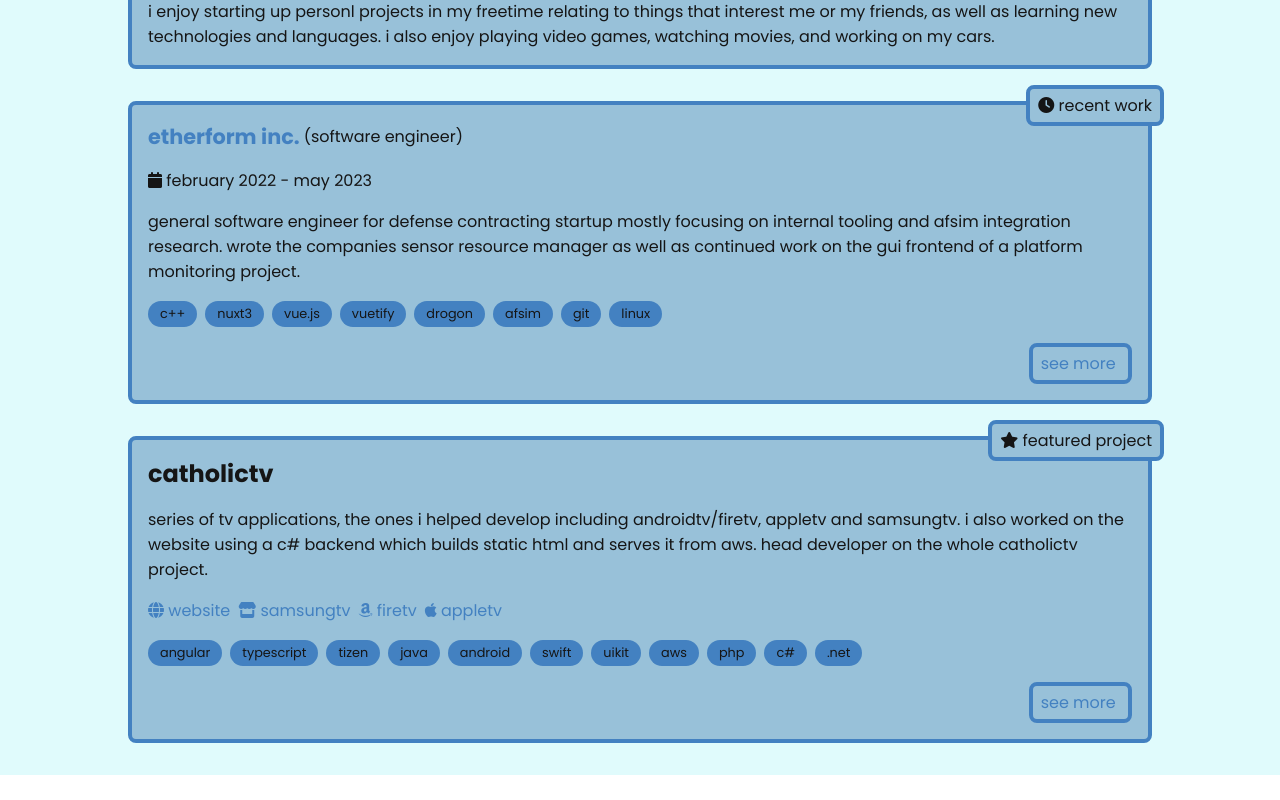
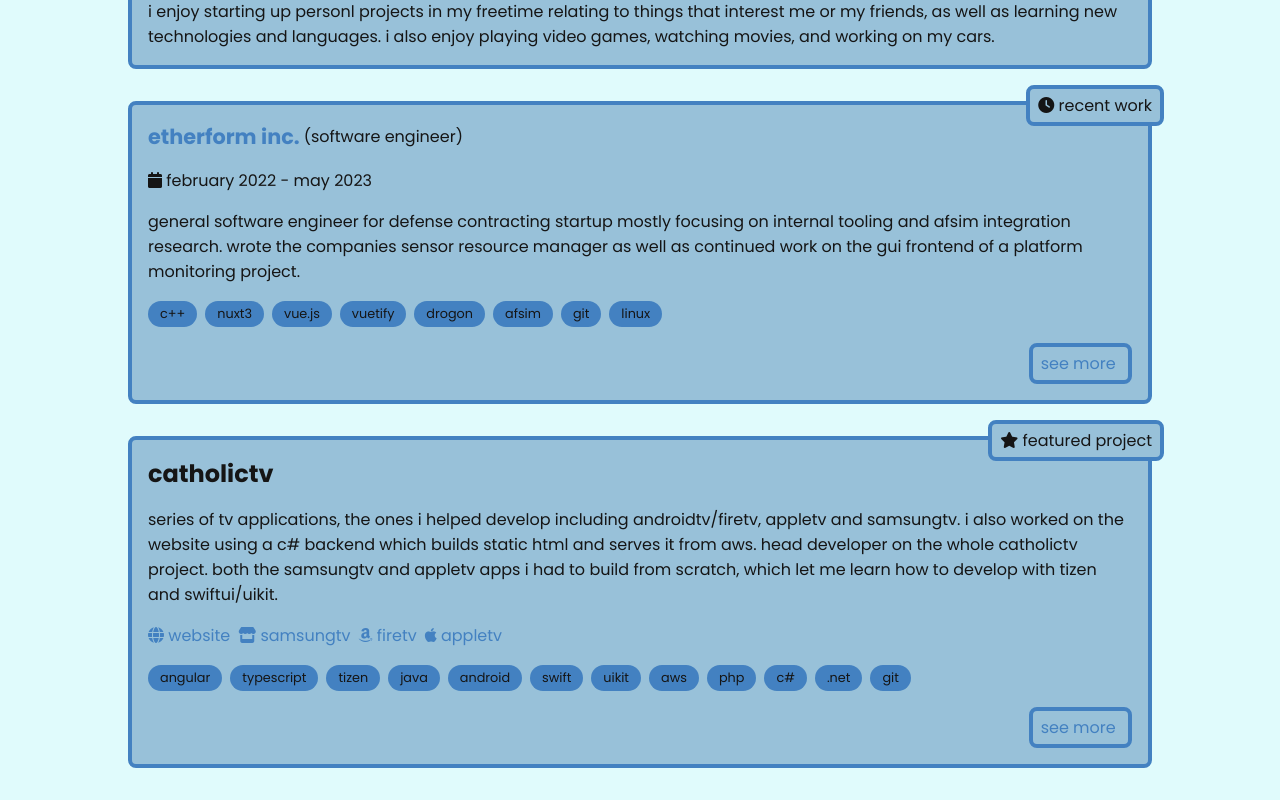
Before and after one commit to lavaskin/jacksoneggers.com, an Angular app: page /home in a window 1280 px wide. Shown: the part 967-1767 px from the top of the page. Before the commit the page ends 1742 px from the top, so only its background shows below. Built offline with nearby package versions, Linux system fonts and the light colour scheme; some icons are missing.

Commit message:
added more projects

```diff
--- a/src/app/components/experience-item/experience-item.component.css
+++ b/src/app/components/experience-item/experience-item.component.css
@@ -28,7 +28,7 @@
 	gap: 0.5rem;
 }
 
-.btn {
+.btn-wrapper {
 	margin-left: auto;
 }
 
--- a/src/app/components/experience-item/experience-item.component.html
+++ b/src/app/components/experience-item/experience-item.component.html
@@ -11,7 +11,7 @@
 	<p class=desc>{{ experience.description }}</p>
 
 	<!-- Relevant Projects Links (Only show on experiences tab) -->
-	<div class="projects" *ngIf="experience.relevantProjects && !extraLink">
+	<div class="projects" *ngIf="experience.relevantProjects.length > 0 && !extraLink">
 		<span><i class="fas fa-folder"></i> Relevant Projects: </span>
 		<a *ngFor="let id of experience.relevantProjects; let idx=index"
 			[routerLink]="'/projects/'+id"
@@ -27,9 +27,11 @@
 	</div>
 
 	<!-- Goto Experiences Button -->
-	<button *ngIf="extraLink" class="btn" [routerLink]="extraLink">
-		see more <i class="fas fa-arrow-turn-down-right"></i>
-	</button>
+	<a *ngIf="extraLink" [routerLink]="extraLink" class="btn-wrapper">
+		<button class="btn">
+			see more <i class="fas fa-arrow-turn-down-right"></i>
+		</button>
+	</a>
 
 	<i *ngIf="highlighted" class="fas fa-right"></i>
 
--- a/src/app/components/project/project.component.css
+++ b/src/app/components/project/project.component.css
@@ -11,7 +11,7 @@
 	gap: 0.5rem;
 }
 
-.btn {
+.btn-wrapper {
 	margin-left: auto;
 }
 
--- a/src/app/components/project/project.component.html
+++ b/src/app/components/project/project.component.html
@@ -16,16 +16,20 @@
 	</div>
 
 	<!-- Relevant Experience Button -->
-	<button *ngIf="!extraLink && project.relevantExperience"
-		class="btn"
-		[routerLink]="'/experience/' + project.relevantExperience">
-		relevant experience <i class="fas fa-arrow-turn-down-right"></i>
-	</button>
+	<a *ngIf="!extraLink && project.relevantExperience !== undefined"
+		[routerLink]="'/experience/' + project.relevantExperience"
+		class="btn-wrapper">
+		<button class="btn">
+			relevant experience <i class="fas fa-arrow-turn-down-right"></i>
+		</button>
+	</a>
 
 	<!-- Goto projects button -->
-	<button *ngIf="extraLink" class="btn" [routerLink]="extraLink">
-		see more <i class="fas fa-arrow-turn-down-right"></i>
-	</button>
+	<a *ngIf="extraLink" [routerLink]="extraLink" class="btn-wrapper">
+		<button class="btn">
+			see more <i class="fas fa-arrow-turn-down-right"></i>
+		</button>
+	</a>
 
 	<!-- Highlighted Arrow-->
 	<i *ngIf="highlighted" class="fas fa-right"></i>
--- a/src/app/data/experience.data.ts
+++ b/src/app/data/experience.data.ts
@@ -1,4 +1,5 @@
 import Experience from '../models/experience.model';
+import projectsData from './projects.data';
 
 const experiencesData: Experience[] = [
 	{
@@ -10,6 +11,7 @@ const experiencesData: Experience[] = [
 		start: 'September 2017',
 		end: 'December 2021',
 		skills: ['Java', 'C++', 'Git', 'Python', 'SQL', 'ML/AI', 'Haskell', 'Algorithms'],
+		relevantProjects: [],
 	},
 	{
 		id: 1,
@@ -20,7 +22,7 @@ const experiencesData: Experience[] = [
 		start: 'May 2022',
 		end: 'February 2023',
 		skills: ['Java', 'Android', 'Angular', 'Git', 'PHP', 'SQL', 'Flutter', 'Vue.js', 'Vuetify', 'UIKit', 'SwiftUI', 'Python'],
-		relevantProjects: [0, 1],
+		relevantProjects: [],
 	},
 	{
 		id: 2,
@@ -31,7 +33,7 @@ const experiencesData: Experience[] = [
 		start: 'November 2022',
 		end: 'February 2023',
 		skills: ['Nuxt3', 'Vue.js', 'Vuetify', 'Drogon'],
-		relevantProjects: [4],
+		relevantProjects: [],
 	},
 	{
 		id: 3,
@@ -42,8 +44,15 @@ const experiencesData: Experience[] = [
 		start: 'February 2022',
 		end: 'May 2023',
 		skills: ['C++', 'Nuxt3', 'Vue.js', 'Vuetify', 'Drogon', 'AFSIM', 'Git', 'Linux'],
-		relevantProjects: [4],
+		relevantProjects: [],
 	},
 ];
 
+// Add relevantProjects to each experience based on if it is listed in a project
+experiencesData.forEach(e => {
+	projectsData.forEach(p => {
+		if (p.relevantExperience === e.id) e.relevantProjects.push(p.id);
+	});
+});
+
 export default experiencesData.reverse();
--- a/src/app/data/projects.data.ts
+++ b/src/app/data/projects.data.ts
@@ -1,10 +1,33 @@
 import Project from "../models/project.model";
 
+// The ID's are constants, but the actual ordering of the data is not
+// CURRENT TOP ID: 7
 const projectsData: Project[] = [
+	{
+		id: 5,
+		title: 'League Lookup',
+		description: "Mobile Android application that queries the League of Legends API for character information and formats it into a recyclerview list that can be filtered, sorted and interacted with. Data is stored in local storage and the API is queried every boot to check if the local database needs to be updated.",
+		links: [
+			{
+				title: 'github',
+				href: 'https://github.com/lavaskin/League-Lookup',
+				icon: 'fab fa-github',
+			},
+		],
+		skills: ['java', 'android', 'retrofit', 'gson', 'git'],
+		relevantExperience: 0,
+	},
+	{
+		id: 6,
+		title: 'Draw and Play',
+		description: "Leader of the project. Unity based mobile game for Android devices where users take a picture of a maze they drew, the game converts the image to game objects, and then the user can navigate through said maze. Android Studio needed to write a camera/photo gallery plugin. Everything else built with Unity for Android devices.",
+		skills: ['unity', 'c#', 'java', 'android', 'git'],
+		relevantExperience: 0,
+	},
 	{
 		id: 0,
 		title: 'CatholicTV',
-		description: "Series of TV applications, the ones I helped develop including AndroidTV/FireTV, AppleTV and SamsungTV. I also worked on the website using a C# backend which builds static HTML and serves it from AWS. Head developer on the whole CatholicTV project.",
+		description: "Series of TV applications, the ones I helped develop including AndroidTV/FireTV, AppleTV and SamsungTV. I also worked on the website using a C# backend which builds static HTML and serves it from AWS. Head developer on the whole CatholicTV project. Both the SamsungTV and AppleTV apps I had to build from scratch, which let me learn how to develop with Tizen and SwiftUI/UIKit.",
 		links: [
 			{
 				title: 'website',
@@ -27,7 +50,7 @@ const projectsData: Project[] = [
 				icon: 'fab fa-apple',
 			}
 		],
-		skills: ['angular', 'typescript', 'tizen', 'java', 'android', 'swift', 'uikit', 'aws', 'php', 'c#', '.net'],
+		skills: ['angular', 'typescript', 'tizen', 'java', 'android', 'swift', 'uikit', 'aws', 'php', 'c#', '.net', 'git'],
 		relevantExperience: 1,
 		images: [
 			'assets/pictures/ctv/0.webp',
@@ -38,7 +61,7 @@ const projectsData: Project[] = [
 	{
 		id: 1,
 		title: 'Slidermetrix',
-		description: "Online dial testing application for Dialsmith. I worked primarily on the Vue port of the frontend with minor .NET backend fixes when needed. Enterprise marketed web application with complex features such as realtime data polling, live video Q&A, and tons of admuin tools for setting up projects and tests. Sadly, there is no easy way of me getting screenshots of this software.",
+		description: "Online dial testing application for Dialsmith. I worked primarily on the Vue port of the frontend with minor .NET backend fixes when needed. Enterprise marketed web application with complex features such as realtime data polling, live video Q&A, and tons of admin tools for setting up projects and tests.",
 		links: [
 			{
 				title: 'dialsmith',
@@ -52,6 +75,13 @@ const projectsData: Project[] = [
 			}
 		],
 		skills: ['Vue.js', 'Vuetify', 'javascript', 'css', 'html', 'AWS', '.NET', 'Git', 'Jira', 'Agile', 'Kinesis'],
+		relevantExperience: 1,
+	},
+	{
+		id: 7,
+		title: 'Stanford Health Tracking App',
+		description: "Cross-platform health watching app where users (or patient providers) can log daily information and keep on top of data. I was tasked with the actual tracking page where users input their various data points (heart rate, weight, steps, etc) and then see them graphed in different ways with notifications for streaks. I also worked on the overall structure of the app, the .NET backend and admin interface in Angular.",
+		skills: ['flutter', 'dart', 'isar', 'angular', '.net', 'c#', 'git'],
 		relevantExperience: 1,
 	},
 	{
--- a/src/app/models/experience.model.ts
+++ b/src/app/models/experience.model.ts
@@ -8,6 +8,6 @@ export default interface Experience {
 	start: string,
 	end: string,
 
-	relevantProjects?: number[],
+	relevantProjects: number[], // populated in data file
 	skills?: string[],
 }
--- a/src/app/pages/home/home.component.ts
+++ b/src/app/pages/home/home.component.ts
@@ -11,9 +11,15 @@ import Project from 'src/app/models/project.model';
 })
 export class HomeComponent implements OnInit {
 	public recentExperience: Experience = experienceData[0];
-	public featuredProject: Project = projectsData[4];
+	public featuredProject: Project = this.getFeaturedProject(0);
 
 	constructor() { }
 
 	ngOnInit(): void { }
+
+	// Finds a project by ID, if it doesn't exist, return the first project
+	private getFeaturedProject(id: number): Project {
+		const project = projectsData.find(project => project.id === id);
+		return project ? project : projectsData[0];
+	}
 }
```
